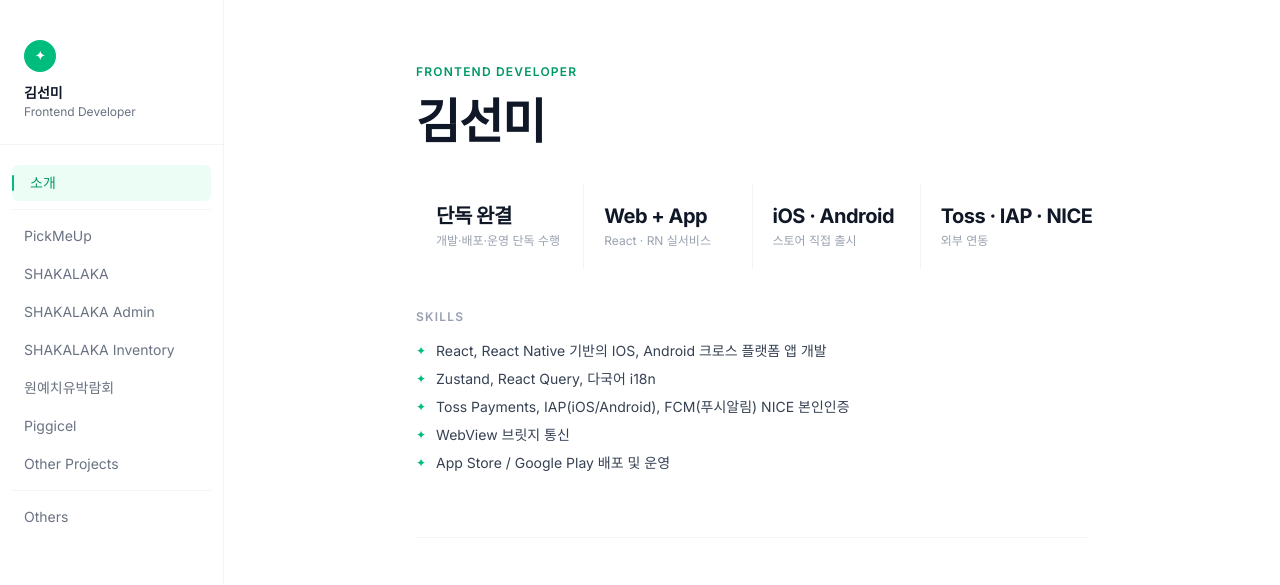
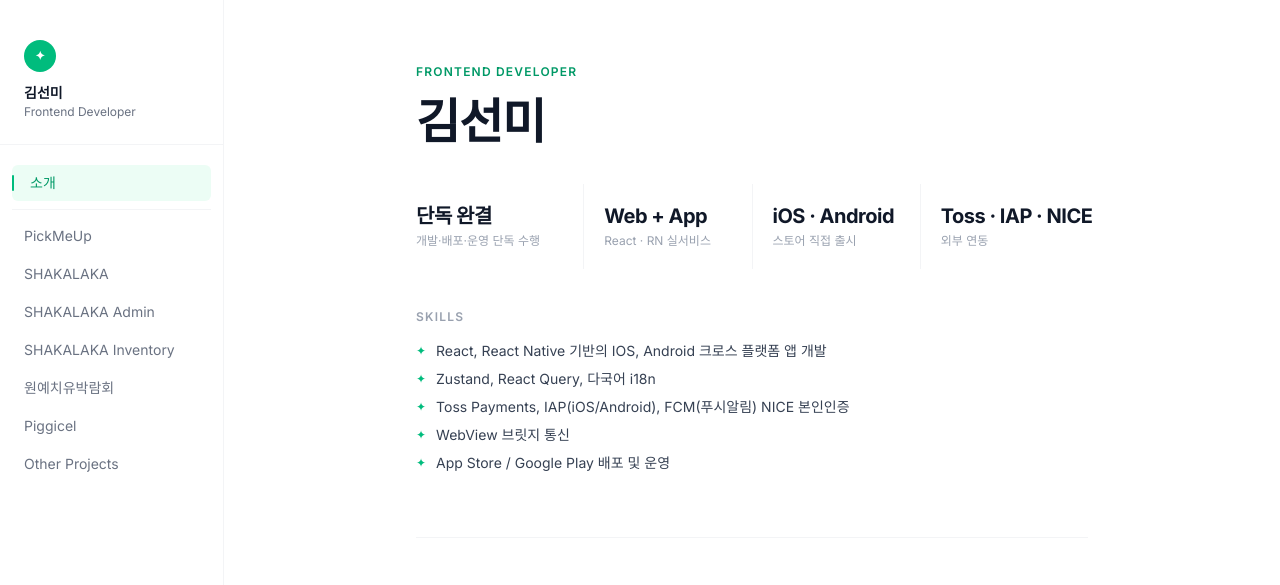
Before and after one commit to 27Lia/portfolio_new, a React (Vite) app: page / in a window 1280 px wide. Shown: the top 585 px of the page. Built offline with nearby package versions, Linux system fonts and the light colour scheme.

Commit message:
style: upadate intro

```diff
--- a/src/App.tsx
+++ b/src/App.tsx
@@ -1,11 +1,11 @@
-import FadeIn from './components/FadeIn'
-import Intro from './components/Intro'
-import OtherProjects from './components/OtherProjects'
-import Others from './components/Others'
-import ProjectSection from './components/ProjectSection'
-import ScrollProgress from './components/ScrollProgress'
-import Sidebar from './components/Sidebar'
-import { mainProjects, otherProjects } from './data/projects'
+import FadeIn from "./components/FadeIn";
+import Intro from "./components/Intro";
+import OtherProjects from "./components/OtherProjects";
+import Others from "./components/Others";
+import ProjectSection from "./components/ProjectSection";
+import ScrollProgress from "./components/ScrollProgress";
+import Sidebar from "./components/Sidebar";
+import { mainProjects, otherProjects } from "./data/projects";
 
 export default function App() {
   return (
@@ -24,12 +24,12 @@ export default function App() {
             <FadeIn>
               <OtherProjects projects={otherProjects} />
             </FadeIn>
-            <FadeIn>
+            {/* <FadeIn>
               <Others />
-            </FadeIn>
+            </FadeIn> */}
           </div>
         </div>
       </main>
     </div>
-  )
+  );
 }
--- a/src/components/Intro.tsx
+++ b/src/components/Intro.tsx
@@ -23,8 +23,8 @@ export default function Intro() {
           { value: "Web + App", label: "React · RN 실서비스" },
           { value: "iOS · Android", label: "스토어 직접 출시" },
           { value: "Toss · IAP · NICE", label: "외부 연동" },
-        ].map(({ value, label }) => (
-          <div key={label} className="bg-white px-5 py-5">
+        ].map(({ value, label }, i) => (
+          <div key={label} className={`bg-white py-5 pr-5 ${i === 0 ? "pl-5 sm:pl-0" : "pl-5"}`}>
             <p className="text-lg sm:text-xl font-bold text-gray-900 tracking-tight leading-tight whitespace-nowrap">
               {value}
             </p>
--- a/src/components/ProjectSection.tsx
+++ b/src/components/ProjectSection.tsx
@@ -50,15 +50,16 @@ export default function ProjectSection({ project }: Props) {
           const isMobile =
             project.platform?.includes("iOS") ||
             project.platform?.includes("Android");
+          const useContain = isMobile;
           return (
             <div
-              className={`mb-8 rounded-xl overflow-hidden border border-gray-100 shadow-sm h-56 sm:h-120 flex items-center justify-center ${isMobile ? "bg-white" : ""}`}
+              className={`mb-8 rounded-xl overflow-hidden border border-gray-100 shadow-sm h-56 sm:h-120 flex items-center justify-center ${useContain ? "bg-white" : ""}`}
             >
               <img
                 src={project.image}
                 alt={`${project.title} screenshot`}
                 className={
-                  isMobile
+                  useContain
                     ? "h-full object-contain"
                     : "w-full h-full object-cover"
                 }
--- a/src/components/Sidebar.tsx
+++ b/src/components/Sidebar.tsx
@@ -11,7 +11,7 @@ const navItems = [
   { id: "expo", label: "원예치유박람회" },
   { id: "piggicel", label: "Piggicel" },
   { id: "other-projects", label: "Other Projects" },
-  { id: "others", label: "Others" },
+  // { id: "others", label: "Others" },
 ];
 
 export default function Sidebar() {
--- a/src/data/projects.ts
+++ b/src/data/projects.ts
@@ -87,7 +87,7 @@ export const mainProjects: Project[] = [
     title: 'SHAKALAKA',
     subtitle: 'B2B/B2C 도매 커머스 플랫폼',
     period: '2024.09 – 2025.04',
-    platform: 'Web',
+    platform: 'Android / iOS',
     logo: shakalakLogo,
     image: shakalakaImg,
     overview:
```
